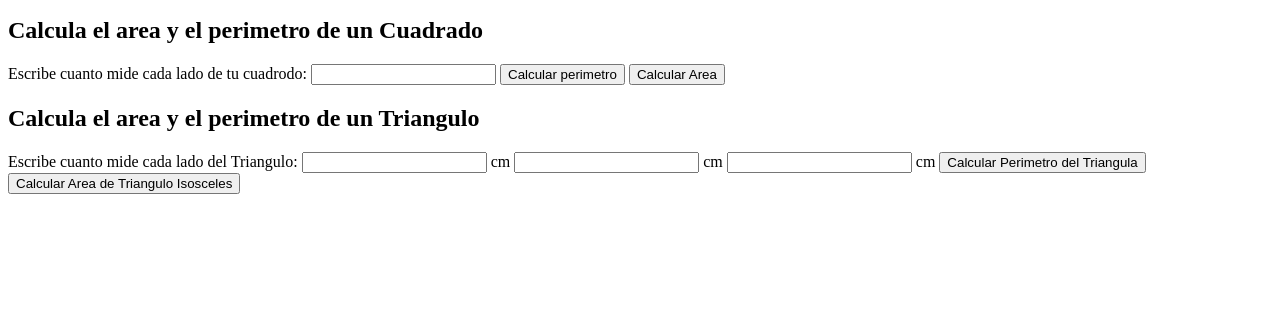
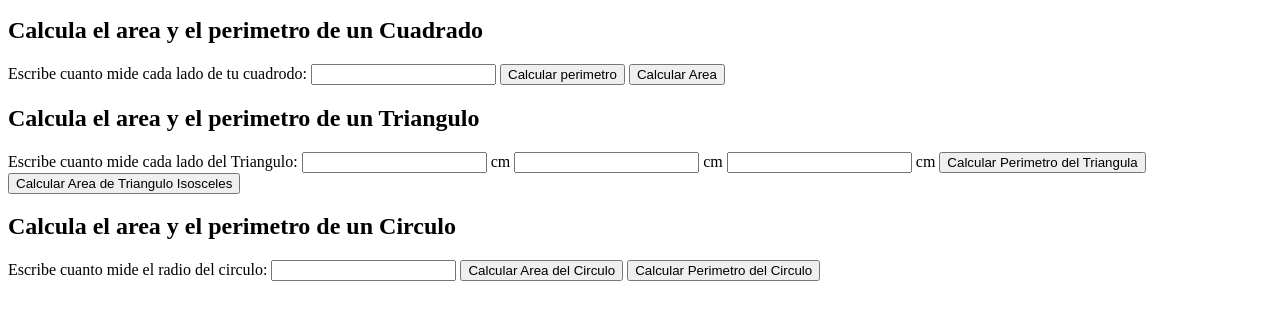
Before and after one commit to ArmandoAra/figuras-geometricas-JS, a plain HTML site: page index.html in a window 1280 px wide. Shown: the part 101-420 px from the top of the page. Drawn offline with Linux system fonts and the light colour scheme.

Commit message:
Agregados los calculos de area y perimetro de un circulo

```diff
--- a/index.html
+++ b/index.html
@@ -42,6 +42,18 @@
             <button type="button" onclick="calcularAreaTriangulo()">Calcular Area de Triangulo Isosceles</button>
         </form>
     </section>
+    <section class="Circulo">
+        <h2>Calcula el area y el perimetro de un Circulo</h2>
+        <form for="Radio">
+            <label>
+                Escribe cuanto mide el radio del circulo:
+            </label>
+            <input id="Radio" type="number"/>
+
+            <button type="button" onclick="calcularAreaCirculo()">Calcular Area del Circulo</button>
+            <button type="button" onclick="calcularPerimetroCirculo()">Calcular Perimetro del Circulo</button>
+        </form>
+    </section>
 
 
     <script src="index.js "></script>
--- a/index.js
+++ b/index.js
@@ -99,3 +99,23 @@ function calcularAreaTriangulo(){
     alert(area);
 
 }
+
+// Funciones para los botones del Circulo
+
+function calcularAreaCirculo(){
+    let radio = document.getElementById('Radio');
+
+    radio = parseFloat(radio.value);
+
+    const area = areaCirculo(radio);
+    alert(area);
+}
+
+function calcularPerimetroCirculo(){
+    let radio = document.getElementById("Radio");
+    radio = parseFloat(radio.value);
+
+    const perimetro = perimetroCirculo(radio);
+    alert(perimetro);
+
+}
```
